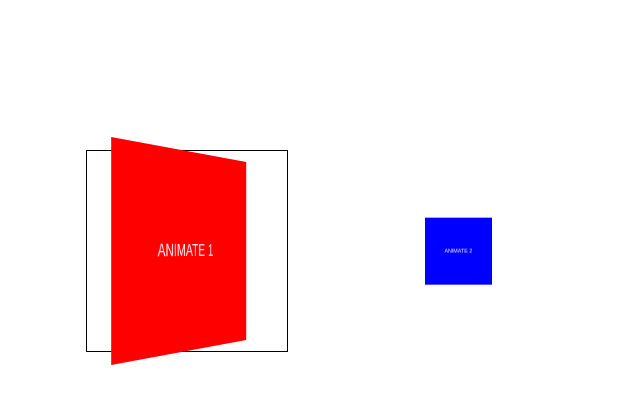
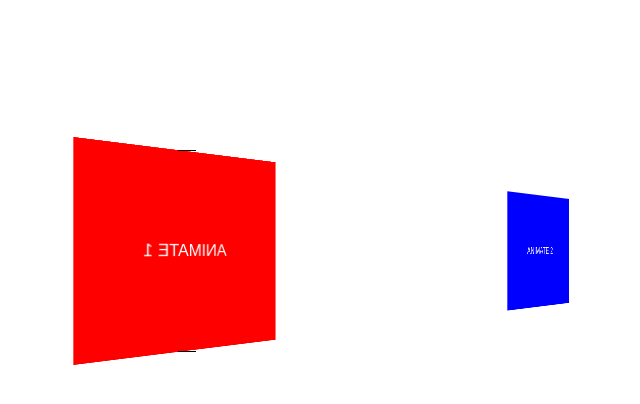
Before and after one commit to andrewrey/transformPractice, a plain HTML site: page index.html in a window 1280 px wide. Shown: the whole page, without its empty margins (453-1093 px from the left). Drawn offline with Linux system fonts and the light colour scheme.

Commit message:
using presever-3d on container

```diff
--- a/main.css
+++ b/main.css
@@ -4,8 +4,10 @@
   width: 200px;
   height: 200px;
   perspective: 800px;
-  perspective-origin: 500px;
+  /* perspective-origin: 500px; */
   position: relative;
+  transform: rotateY(-95deg);
+  transform-style: preserve-3d;
 }
 
 .box__one {
@@ -17,7 +19,7 @@
   background: red;
   width: 100%;
   height: 100%;
-  transform: rotateY(80deg);
+  transform: rotateY(-90deg);
   color: white;
   font-family: sans-serif;
 }
@@ -31,7 +33,7 @@
   background: blue;
   width: 100%;
   height: 100%;
-  transform: translateX(1rem) translateZ(-100rem);
+  transform: translateX(1rem) translateZ(-40rem) rotateY(90deg);
   color: white;
   font-family: sans-serif;
 }
```
